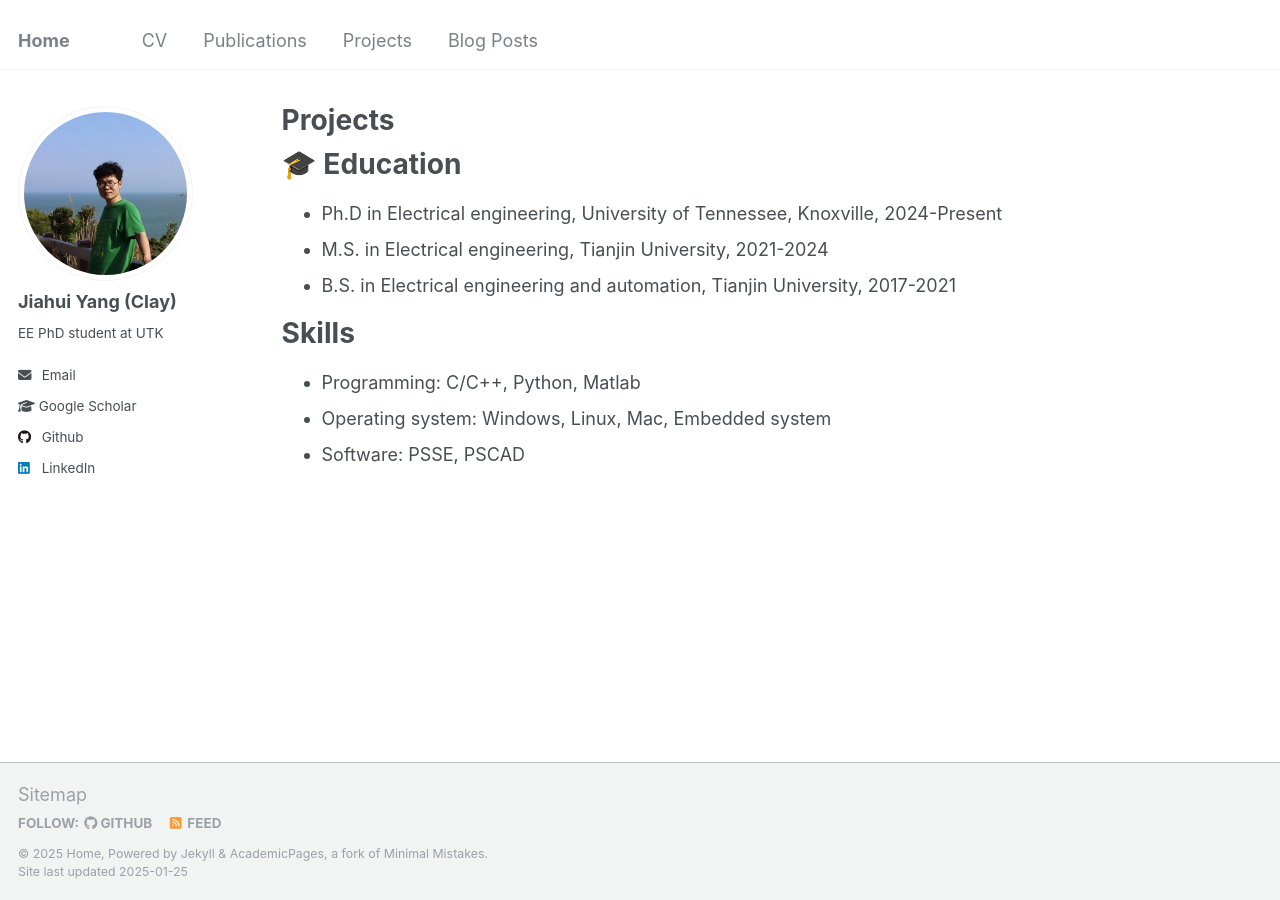
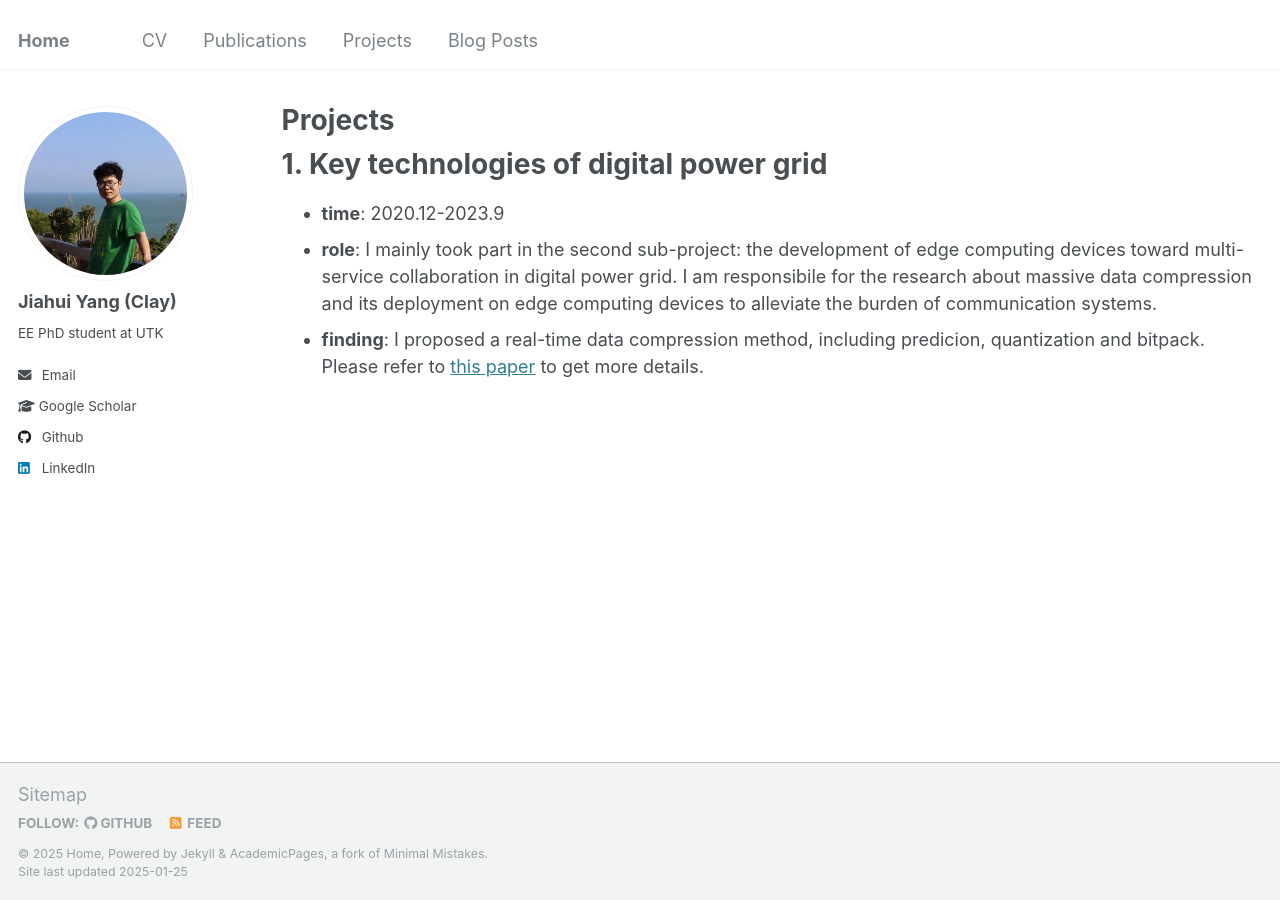
Before and after one commit to ClayUTK/intro, a Jekyll site: the page built from _pages/projects.md, in a window 1280 px wide. Built offline with Jekyll 4.4.1, drawn with Linux system fonts in a browser that asks for light colours; emoji names are drawn with the system emoji font.

Commit message:
Update projects.md

```diff
--- a/_pages/projects.md
+++ b/_pages/projects.md
@@ -9,14 +9,7 @@ redirect_from:
 
 {% include base_path %}
 
-:mortar_board: Education
-======
-* Ph.D in Electrical engineering, University of Tennessee, Knoxville, 2024-Present
-* M.S. in Electrical engineering, Tianjin University, 2021-2024
-* B.S. in Electrical engineering and automation, Tianjin University, 2017-2021
-
-Skills
-======
-* Programming: C/C++, Python, Matlab
-* Operating system: Windows, Linux, Mac, Embedded system
-* Software: PSSE, PSCAD
+# 1. Key technologies of digital power grid
+* **time**: 2020.12-2023.9
+* **role**: I mainly took part in the second sub-project: the development of edge computing devices toward multi-service collaboration in digital power grid. I am responsibile for the research about massive data compression and its deployment on edge computing devices to alleviate the burden of communication systems.
+* **finding**: I proposed a real-time data compression method, including predicion, quantization and bitpack. Please refer to [this paper](https://github.com/ClayUTK/intro/blob/358e661b271cfcca502c813e681e024cb3b3c0ac/_publications/Real-Time_D-PMU_Data_Compression_for_Edge_Computing_Devices_in_Digital_Distribution_Networks.pdf) to get more details.
```
